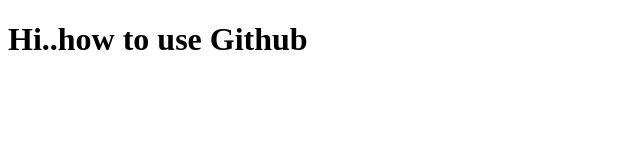
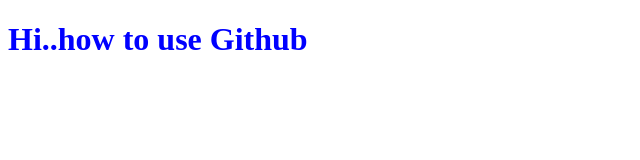
Before and after one commit to chinnachamyt07/web, a plain HTML site: page index.html in a window 1280 px wide. Shown: the whole page, without its empty margins (0-640 px from the left). Drawn offline with Linux system fonts and the light colour scheme.

Commit message:
Update index.html

```diff
--- a/index.html
+++ b/index.html
@@ -6,6 +6,6 @@
     <title>MY GITHUB</title>
 </head>
 <body>
-    <h1>Hi..how to use Github</h1>
+    <h1 style="color: blue;">Hi..how to use Github</h1>
 </body>
 </html>
```
